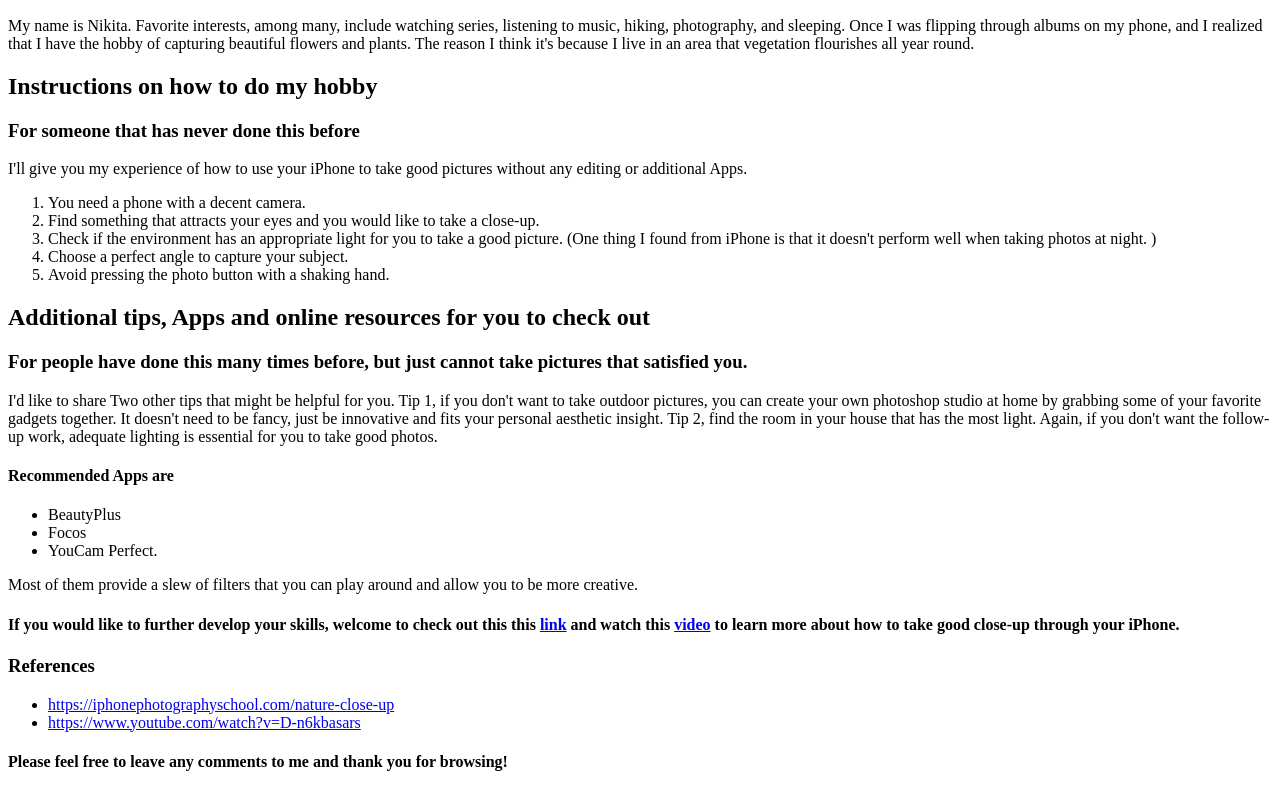
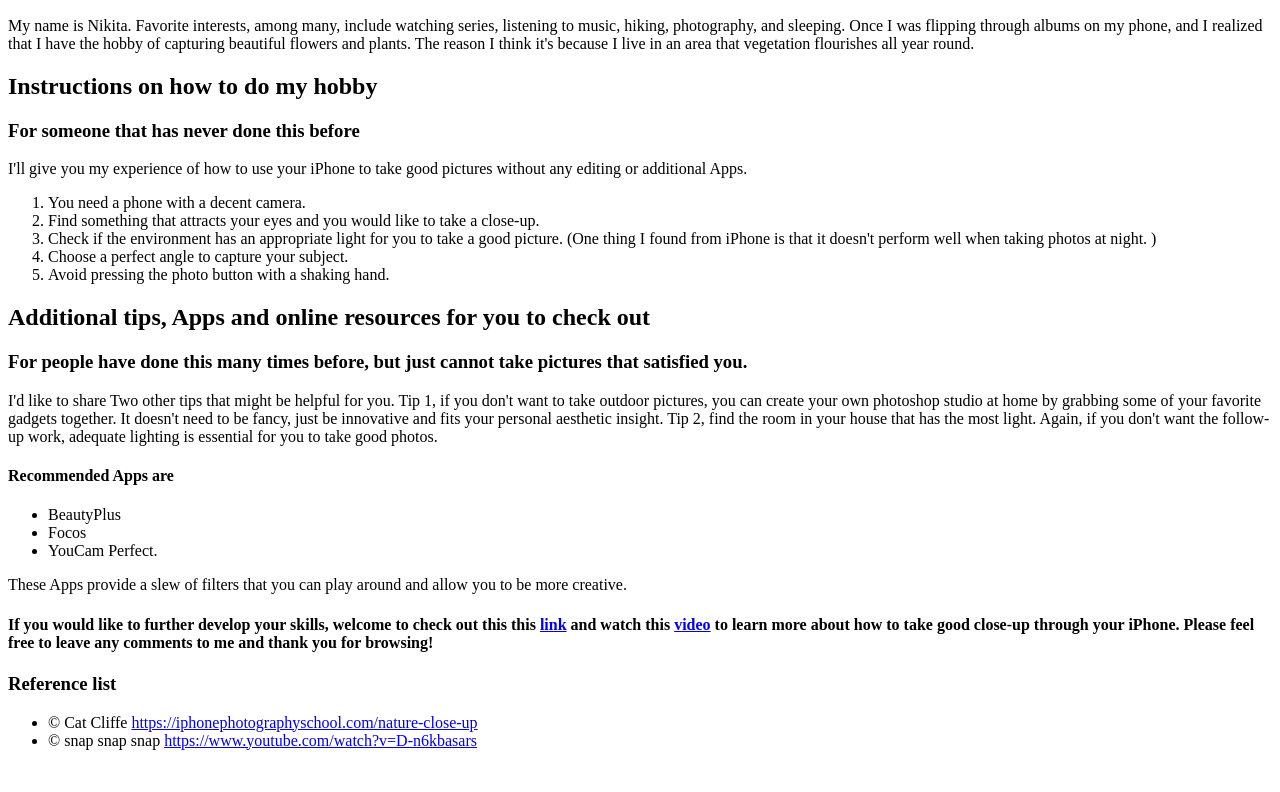
Before and after one commit to Nikita-Gthub/summer2021-webdesign-nikita, a plain HTML site: page projects/hobby.html in a window 1280 px wide. Shown: the part 110-902 px from the top of the page. After the commit the page ends 876 px from the top, so only its background shows below. Drawn offline with Linux system fonts and the light colour scheme.

Commit message:
modified

```diff
--- a/projects/hobby.html
+++ b/projects/hobby.html
@@ -38,16 +38,16 @@
                     <li>Focos</li>
                     <li>YouCam Perfect. </li>
             </ul>
-            <p>Most of them provide a slew of filters that you can play around and allow you to be more creative.</p>
-        <h4>If you would like to further develop your skills, welcome to check out this this <a href="https://iphonephotographyschool.com/nature-close-up" target="_blank">link</a> and watch this <a href="https://www.youtube.com/watch?v=D-n6kbasars" target="_blank">video</a> to learn more about how to take good close-up through your iPhone.</h4>
+            <p>These Apps provide a slew of filters that you can play around and allow you to be more creative.</p>
+        <h4>If you would like to further develop your skills, welcome to check out this this <a href="https://iphonephotographyschool.com/nature-close-up" target="_blank">link</a> and watch this <a href="https://www.youtube.com/watch?v=D-n6kbasars" target="_blank">video</a> to learn more about how to take good close-up through your iPhone. Please feel free to leave any comments to me and thank you for browsing!</h4>
 
-        <h3>References</h3>
+        <h3>Reference list</h3>
         <ul>
-            <li><a href="https://iphonephotographyschool.com/nature-close-up" target="_blank">https://iphonephotographyschool.com/nature-close-up</a></li>
-            <li><a href="https://www.youtube.com/watch?v=D-n6kbasars" target="_blank">https://www.youtube.com/watch?v=D-n6kbasars</a></li>
+            <li>&copy; Cat Cliffe <a href="https://iphonephotographyschool.com/nature-close-up">https://iphonephotographyschool.com/nature-close-up</a></li>
+            <li>&copy; snap snap snap <a href="https://www.youtube.com/watch?v=D-n6kbasars">https://www.youtube.com/watch?v=D-n6kbasars</a></li>
         </ul>
 
-        <h4>Please feel free to leave any comments to me and thank you for browsing! </h4>
+
 
     </body>
 
```
Also changed, not shown: assignments/week2/validewebpage.html (+3 -2 lines).
